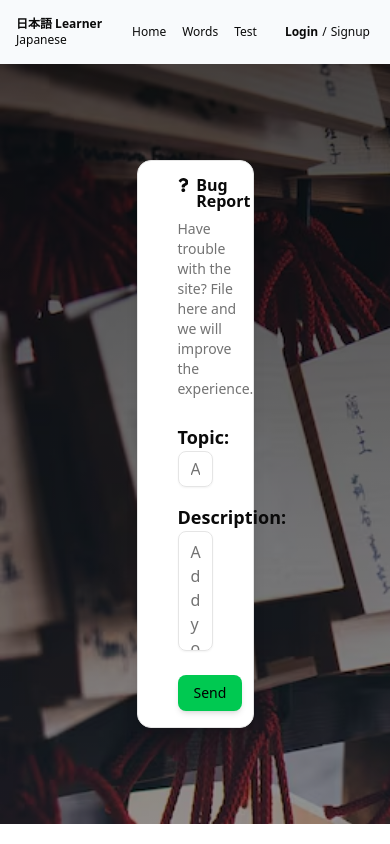
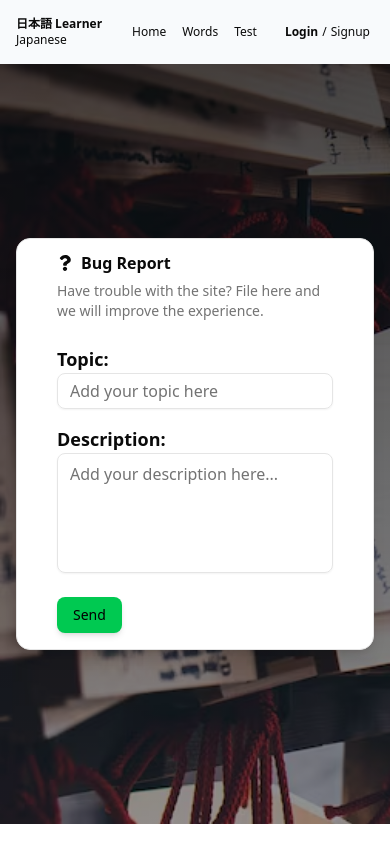
Before and after one commit to Abhijxxt/JapaneseLearner, a Next.js app: page /bugreport in a window 390 px wide. Built offline with nearby package versions, Linux system fonts and the light colour scheme.

Commit message:
Added responsiveness to bugreport page and also edited required description field:

```diff
--- a/app/bugreport/page.tsx
+++ b/app/bugreport/page.tsx
@@ -23,8 +23,8 @@ export default function BugReportPage() {
     const [description, setDescription] = useState('');
 
     const sendBugReport = async () => {
-        if(topic === '' || description === '') {
-            toast.warning("Please fill in both fields");
+        if(topic === '') {
+            toast.warning("Please fill in topic field");
             return;
         }
         if(!checkLogin()) {
@@ -62,8 +62,8 @@ export default function BugReportPage() {
             {/* Black gradient overlay */}
             <div className="absolute inset-0 bg-gradient-to-b from-black/70 to-black/40" />
             {/* Content */}
-            <div className="relative z-10 w-full flex items-center justify-center">
-                <Card className="w-[30%] h-auto p-4 shadow-lg">
+            <div className="relative z-10 w-full flex items-center justify-center p-4">
+                <Card className="w-[30%] max-md:w-full h-auto p-4 shadow-lg">
                     <CardHeader>
                         <CardTitle className="flex flex-row mb-1"><FaQuestion className="mr-2"/> Bug Report</CardTitle>
                         <CardDescription>Have trouble with the site? File here and we will improve the experience.</CardDescription>
```
